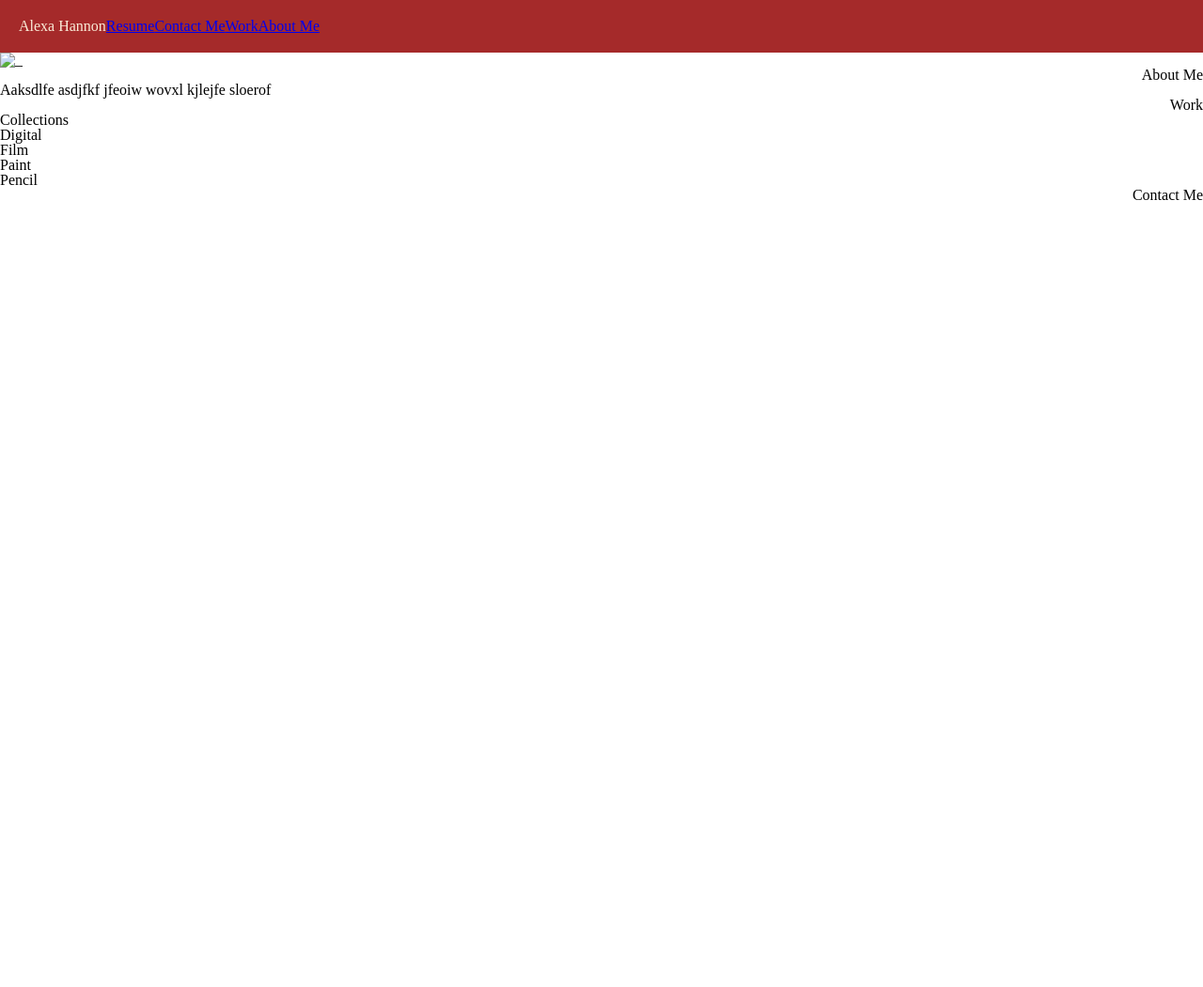
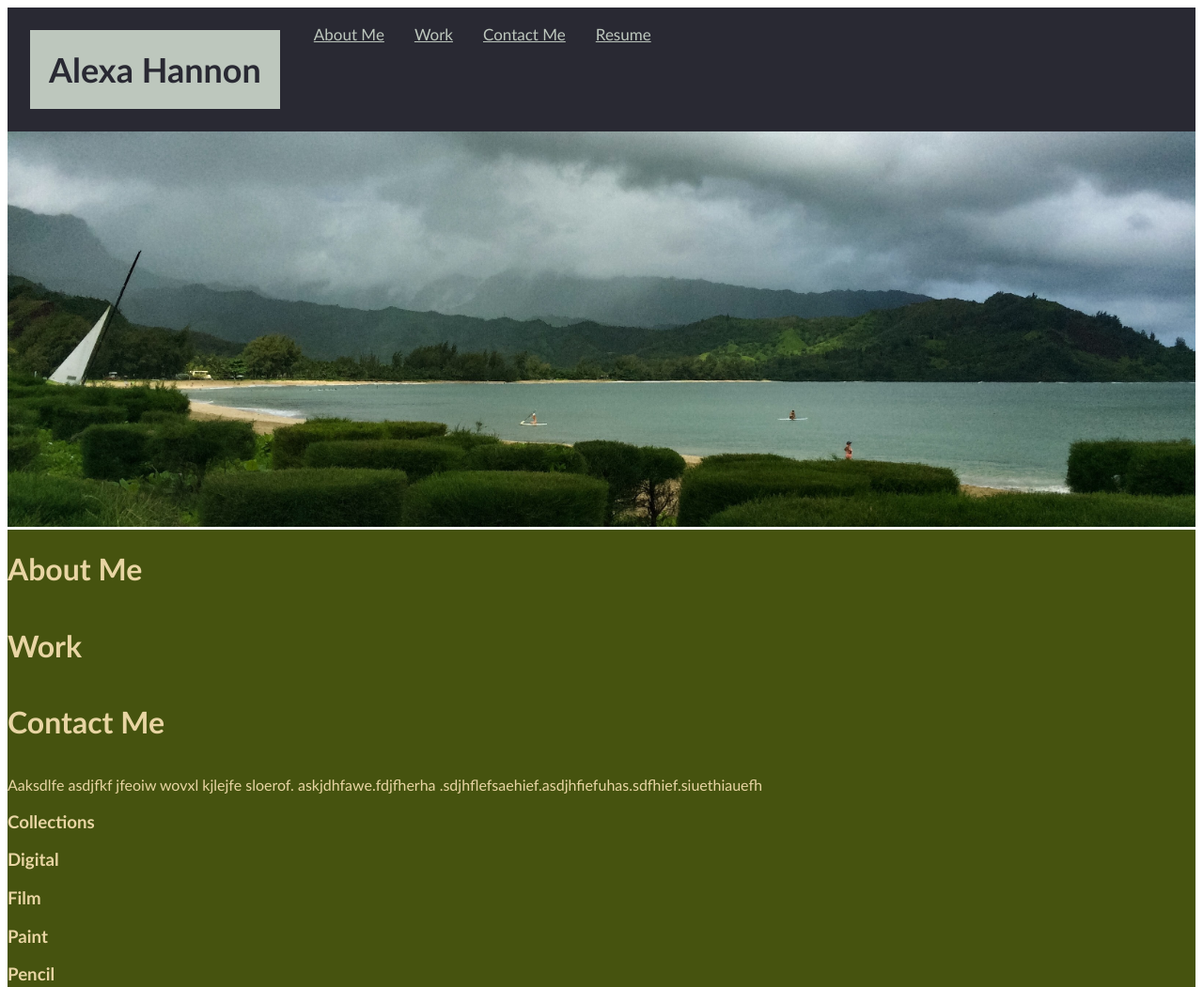
Before and after one commit to asterpaisley/professional-portfolio-ch-2, a plain HTML site: page index.html in a window 1280 px wide. Shown: the top 1051 px of the page at 94% size. Before the commit the page ends 800 px from the top, so only its background shows below. Drawn offline with Linux system fonts and the light colour scheme; files that its build step writes are made by us from their sources.

Commit message:
rearranged index and added css

```diff
--- a/assets/reset.css
+++ /dev/null
@@ -1,48 +0,0 @@
-/* http://meyerweb.com/eric/tools/css/reset/
-   v2.0 | 20110126
-   License: none (public domain)
-*/
-
-html, body, div, span, applet, object, iframe,
-h1, h2, h3, h4, h5, h6, p, blockquote, pre,
-a, abbr, acronym, address, big, cite, code,
-del, dfn, em, img, ins, kbd, q, s, samp,
-small, strike, strong, sub, sup, tt, var,
-b, u, i, center,
-dl, dt, dd, ol, ul, li,
-fieldset, form, label, legend,
-table, caption, tbody, tfoot, thead, tr, th, td,
-article, aside, canvas, details, embed,
-figure, figcaption, footer, header, hgroup,
-menu, nav, output, ruby, section, summary,
-time, mark, audio, video {
-	margin: 0;
-	padding: 0;
-	border: 0;
-	font-size: 100%;
-	font: inherit;
-	vertical-align: baseline;
-}
-/* HTML5 display-role reset for older browsers */
-article, aside, details, figcaption, figure,
-footer, header, hgroup, menu, nav, section {
-	display: block;
-}
-body {
-	line-height: 1;
-}
-ol, ul {
-	list-style: none;
-}
-blockquote, q {
-	quotes: none;
-}
-blockquote:before, blockquote:after,
-q:before, q:after {
-	content: '';
-	content: none;
-}
-table {
-	border-collapse: collapse;
-	border-spacing: 0;
-}
--- a/assets/style.css
+++ b/assets/style.css
@@ -1,34 +1,73 @@
+<style>
+
 * {
     box-sizing: border-box;
-    padding: 0;
+}
+
+body {
+    display: flex;
+    flex-direction: column;
+    font-family: gill sans;
+}
+
+#header {
+    display: inline;
+    align-items: center;
+    background-color: #292933;
+    padding: 4px;
     margin: 0;
 }
 
-.body {
-    background-color: seagreen;
+header h1{
+    display: block;
+    float: left;
+    padding: 20px;
+    margin: 20px;
+    border-left: none;
+    margin-left: none;
+    color: #292933;
+    background-color: #bdc7bd;
+    font-size: 36px;
 }
 
-.header {
-    padding: 20px;
-    background-color: brown;
-    color: antiquewhite;
-    display: flex;
+.topnav {
+    overflow: hidden;
 }
 
-.header h1 {
-    display:inline-block;
-}
-
-.header nav ul li {
-    display:inline;
-    float: right;
-    list-style-type: none;
+.topnav a {
+    display: block;
+    float: left;
+    text-decoration: underline;
+    color: #bdc7bd;
+    text-align: center;
+    padding: 14px 16px;
+    font-size: 17px;
 }
 
 .container img {
+    width: 100%;
+    max-height: 5%;
+    margin: 0;
+}
+
+main {
+    background-color: #46530f;
+    color: #e8d5a3;
+}
+
+.sidenav {
+    display: flex;
+    flex-direction: column;
+    flex-wrap: wrap;
+    width: 200px;
 
 }
 
-.float-left {
-    text-align: right;
+#content p h3 {
+    float: right;
+    margin-left: 200px;
+
 }
+
+
+</style>
--- a/index.html
+++ b/index.html
@@ -2,45 +2,51 @@
 <html>
 
 <head>
-    <title>Portfolio</title>
+    <title>Portfolio | Alexa Hannon</title>
     <meta charset="UTF-8" />
     <meta name="viewport" content="width=device-width, initial-scsale=1" />
-    <link rel="stylesheet" type="text/css" href="./assets/css/reset.css" />
-    <link rel="stylesheet" type="text/css" href="./assets/css/style.css" />
+    <link rel="stylesheet" type="text/css" href="assets/style.css" />
 </head>
 
 <body>
-    <header class="header">
+    <header id="header">
         <h1>Alexa Hannon</h1>
-        <nav class="nav">
-            <ul>
-                <li><a href=#about-me>About Me</a> </li>
-                <li><a href=#work>Work</a></li>
-                <li><a href=#contact-me>Contact Me</a></li>
-                <li><a href=#resume>Resume</a></li>
-            </ul>
+        <nav class="topnav">
+            <a href=#about-me>About Me</a>
+            <a href=#work>Work</a>
+            <a href=#contact-me>Contact Me</a>
+            <a href=#resume>Resume</a>
         </nav>
     </header>
 
+    <section class="container">
+        <img src="images/IMG_3336.jpg" alt="scenery" >
+    </section>
+
 <main>
-        <section class="container">
-            <img src="images/IMG_.jpg" alt="_"
-        </section>
-        <h1 class="float-left">About Me</h1>
+    <div class="sidenav">
+        <h1>About Me</h1>
+        <h1>Work</h1>
+        <h1>Contact Me</h1>
+    </div>
+
+    <section class="content">
          <article>
-            <p>Aaksdlfe asdjfkf jfeoiw wovxl kjlejfe sloerof </p>
+             <p>Aaksdlfe asdjfkf jfeoiw wovxl kjlejfe sloerof. askjdhfawe.fdjfherha .sdjhflefsaehief.asdjhfiefuhas.sdfhief.siuethiauefh </p>
         </article>
-        <h1 class="float-left">Work</h1>
-        <section class="content">
+
+         <div>
              <h3>Collections</h3>
              <h3>Digital</h3>
              <h3>Film</h3>
              <h3>Paint</h3>
              <h3>Pencil</h3>
-        </section>
+         </div>
+
+    <footer>
+
+    </footer>
+
 </main>
-        <footer>
-            <h1 class="float-left">Contact Me</h1>
-        </footer>
 </body>
 </html>
```
Also changed, not shown: images/IMG_3336.JPG (added), 2 other files. Lines whose indentation alone changed are shown as unchanged.
